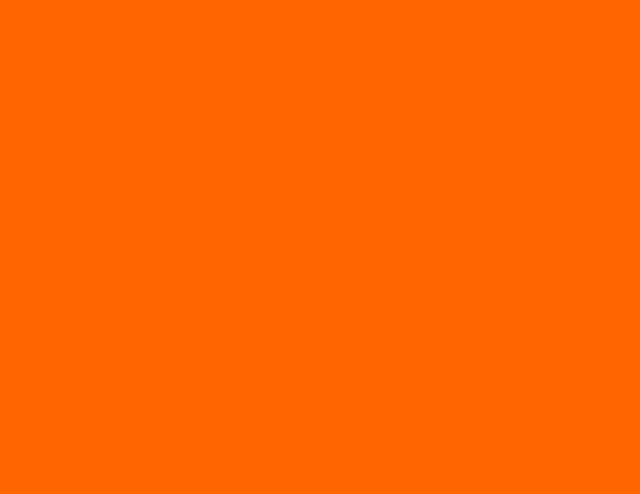
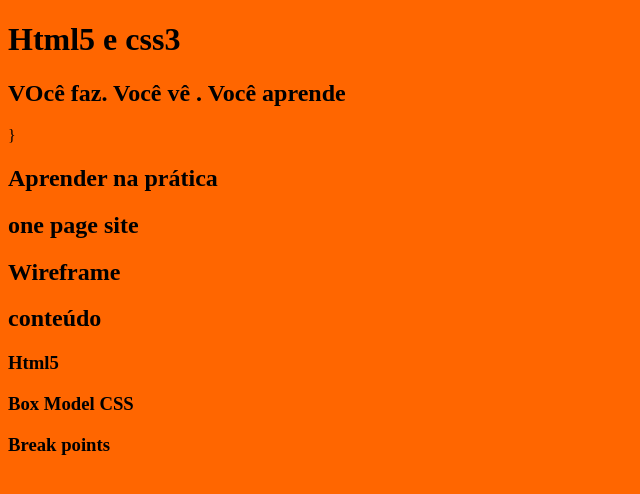
Before and after one commit to addjulio/hmtl-site2, a plain HTML site: page index.html in a window 1280 px wide. Shown: the whole page, without its empty margins (0-640 px from the left). Drawn offline with Linux system fonts and the light colour scheme.

Commit message:
semântica e headings tags

```diff
--- a/index.html
+++ b/index.html
@@ -10,6 +10,39 @@
     <link rel="stylesheet" href="style.css">
 </head>
 <body>
+<!-- cabeçalho -->
+<header>
+</header>
+<!-- destaque  -->
+<main>
+    <h1> Html5 e css3 </h1>
+    <h2>VOcê faz. Você vê . Você aprende </h2>
 
+</main>
+<!-- Sobre  -->}
+
+<section>
+    <h2> Aprender na prática </h2>
+</section>
+<!-- one page  -->
+<section>
+<h2>one page site</h2>
+</section>
+<!-- wireframe  -->
+<section>
+ <h2>Wireframe</h2>
+</section>
+<!-- conteúdo -->
+<section>
+<h2> conteúdo </h2>
+<h3>Html5</h3>
+<h3>Box Model CSS </h3>
+<h3>Break points</h3>
+
+</section>
+<!-- radapé -->
+<footer>
+
+</footer>
 </body>
 </html>
```
